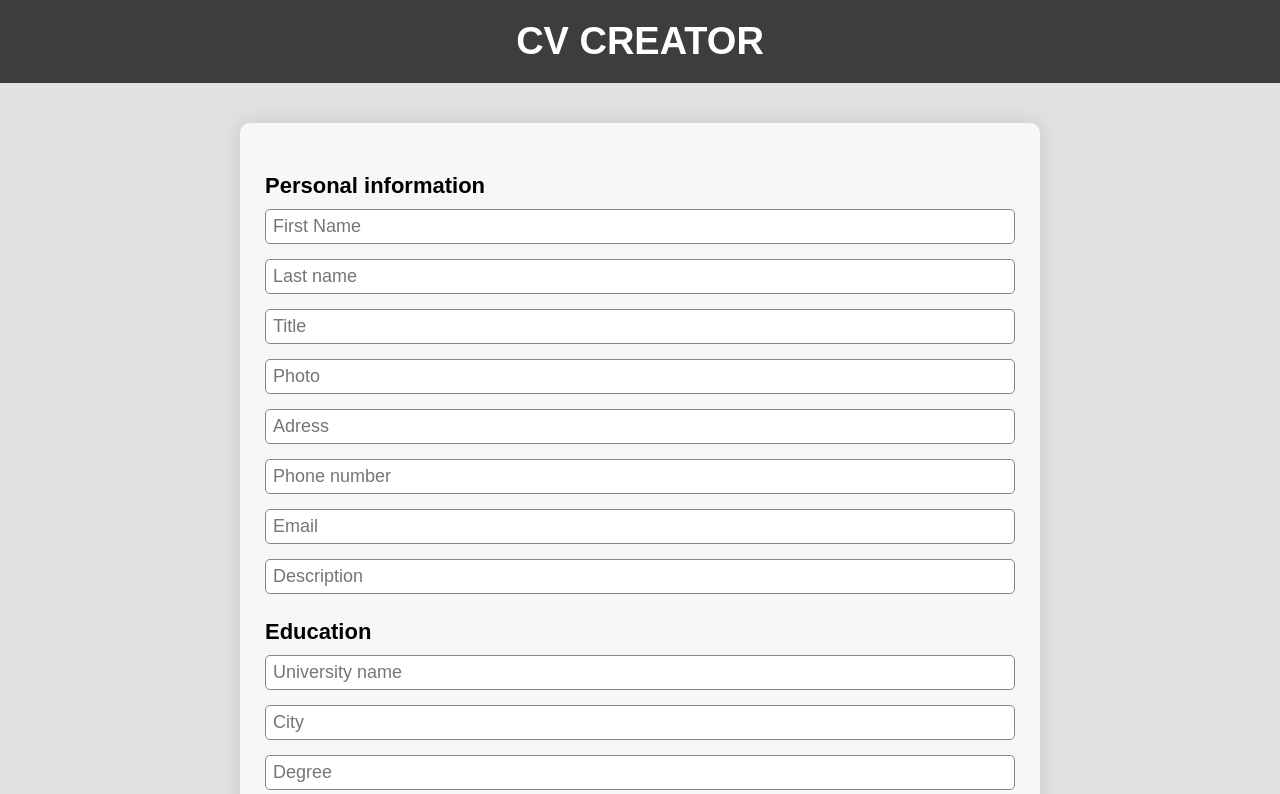
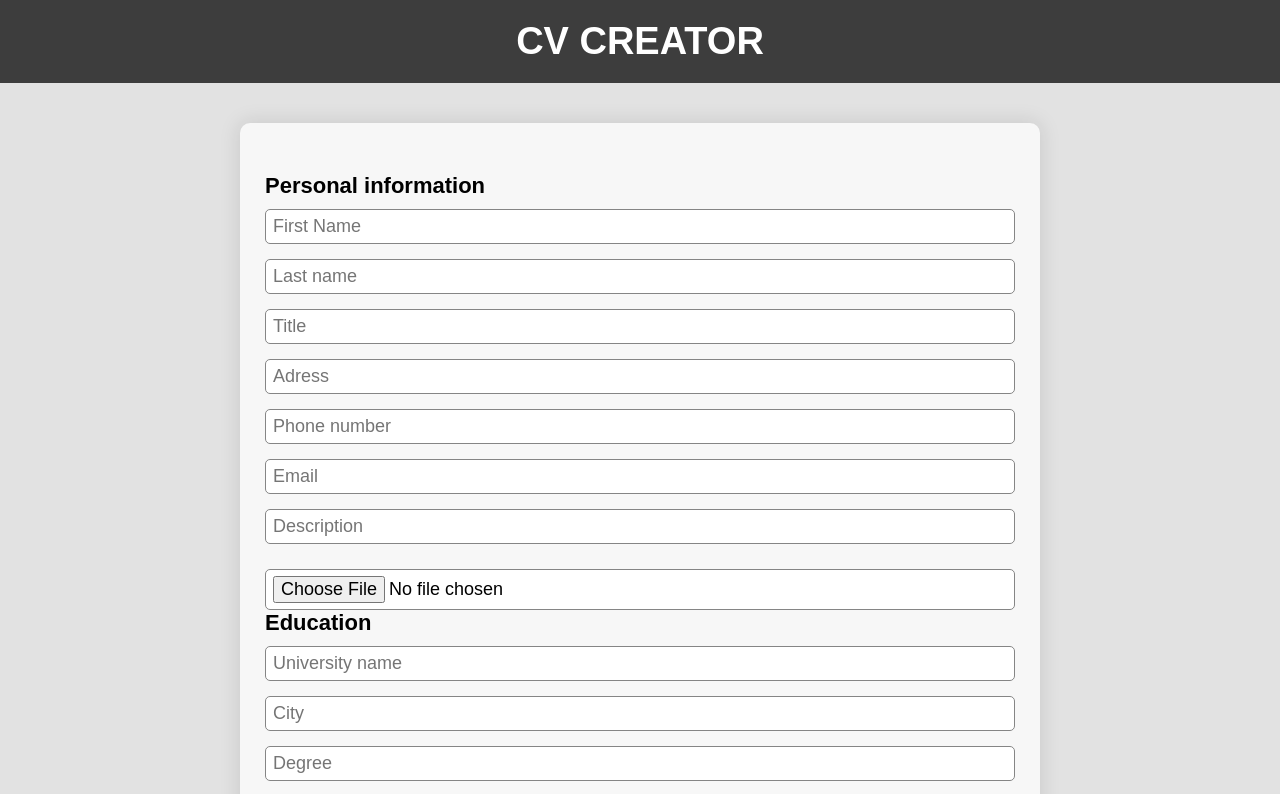
Before and after one commit to bernardkrehula/React-cv-creator, a React (Vite) app in the folder my-app/: page / in a window 1280 px wide. Shown: the top 794 px of the page. Built offline with nearby package versions, Linux system fonts and the light colour scheme.

Commit message:
Create PhotoImport component

```diff
--- a/my-app/src/App.jsx
+++ b/my-app/src/App.jsx
@@ -4,6 +4,14 @@ import SingleBtn from './SingleBtn'
 import SingleForm from './SingleForm';
 import { formData } from './FormData';
 import SinglePreview from './SinglePreview';
+import PhotoImport from './PhotoImport';
+
+//Zadatak: dodat mogucnost da se slika uploduje s kompjutora
+//Zakomentarisati photo iz fromInfo objekta
+//Napraviti poseban useState za photo
+//Napraviti posbenu komponentu za input photo
+//Ako je slika provajdana prikazi ju u cv preview
+//Prikazati sliku umjesto ove anonimne slike
 
 function App() {
   const [ formInfo, setFormInfo ] = useState({});
@@ -87,6 +95,7 @@ function App() {
         <div className='information'>
           <h2>Personal information</h2>
           <SingleForm name='personal' formInfo={formInfo} initialized={initialized} updateFormInfo={updateFormInfo}/>
+          <PhotoImport />
           <h2>Education</h2>
           {Array.isArray(formInfo.education) && formInfo.education.map((_, index) => (
             <div key={index} className="education-item">
--- a/my-app/src/FormData.js
+++ b/my-app/src/FormData.js
@@ -16,11 +16,11 @@ export const formData = {
             placeHolder: 'Title',
             value: ''
         },
-        photo: {
+        /* photo: {
             name: 'photo',
             placeHolder: 'Photo',
             value: ''
-        },
+        }, */
         adress: {
             name: 'adress',
             placeHolder: 'Adress',
--- /dev/null
+++ b/my-app/src/PhotoImport.jsx
@@ -0,0 +1,9 @@
+
+const PhotoImport = () => {
+
+    return(
+        <input type="file"></input>
+    )
+}
+
+export default PhotoImport;
--- a/my-app/src/SinglePreview.jsx
+++ b/my-app/src/SinglePreview.jsx
@@ -40,7 +40,10 @@ const SinglePreview = ({formInfo, handlePreview}) => {
                                                 Object.values(innerInfo).map((content, index) => {
                                                 const { name, placeHolder, value } = content;
                                                     return(
-                                                        <h4 key={index} name={name}>{placeHolder}: {value}</h4>
+                                                        <div key={index} name={name}>
+                                                            <h4>{placeHolder}:</h4>
+                                                            <h5>{value}</h5>
+                                                        </div>
                                                     )
                                             })
                                             }
```
